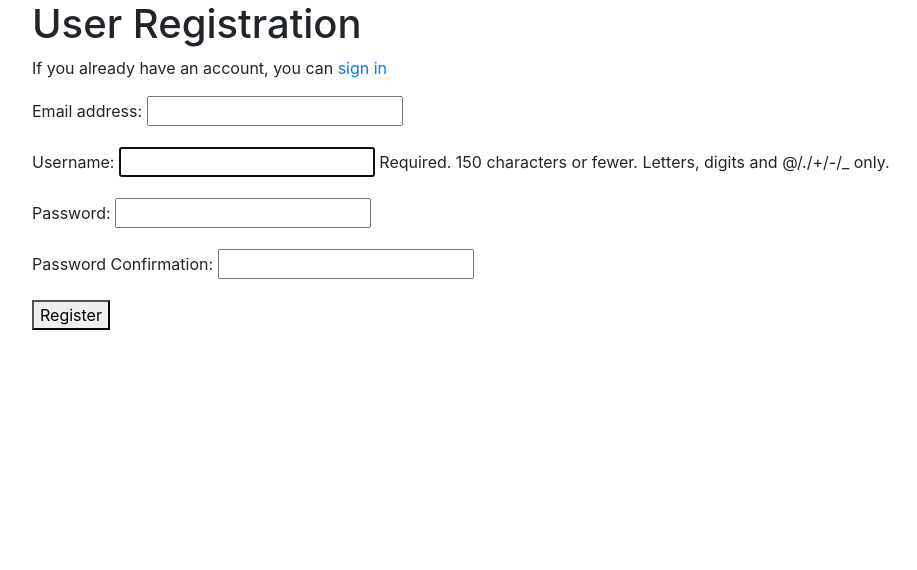
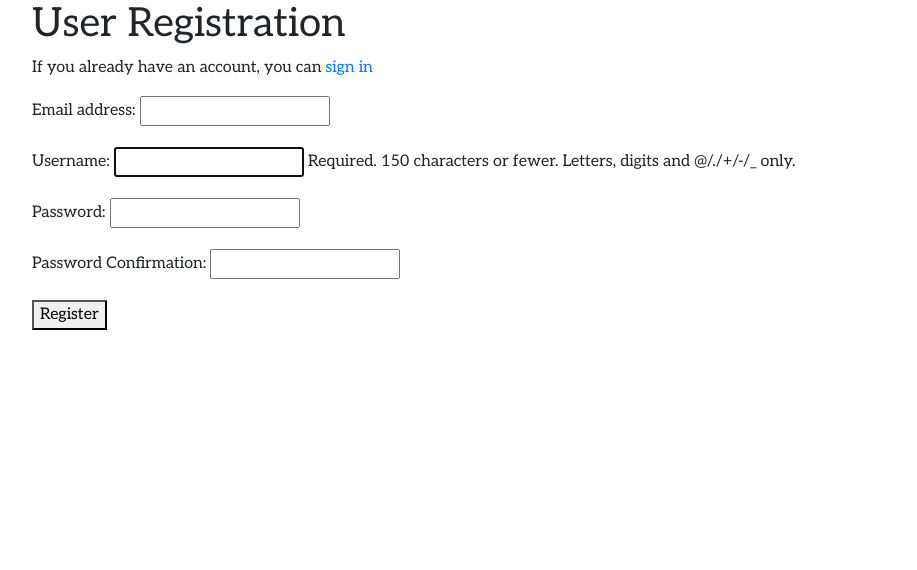
Before and after one commit to seakonn/milestone-four, a Django app: page /accounts/register/ in a window 1280 px wide. Shown: the part 56-626 px from the top of the page, without its empty margins (53-970 px from the left). Run offline with Django 3.2, Linux system fonts and the light colour scheme; some libraries are stand-ins or nearby versions.

Commit message:
Added new font to main text

```diff
--- a/static/css/style.css
+++ b/static/css/style.css
@@ -1,4 +1,5 @@
 @import url('https://fonts.googleapis.com/css2?family=Montserrat&display=swap');
+@import url('https://fonts.googleapis.com/css2?family=Aleo&display=swap');
 
 body {
     position: relative;
@@ -33,6 +34,10 @@ body {
     display: block;
 }
 
+.content-font {
+    font-family: 'Aleo', serif;
+}
+
 .footer {
 
     /*
--- a/templates/base.html
+++ b/templates/base.html
@@ -73,7 +73,7 @@ https://github.com/Code-Institute-Solutions/AuthenticationAndAuthorisation/tree/
         </div>
     </nav>
 
-    <div class="container">
+    <div class="container content-font">
         <h1>
         {% block page_heading %} {% endblock %}
         </h1>
```
